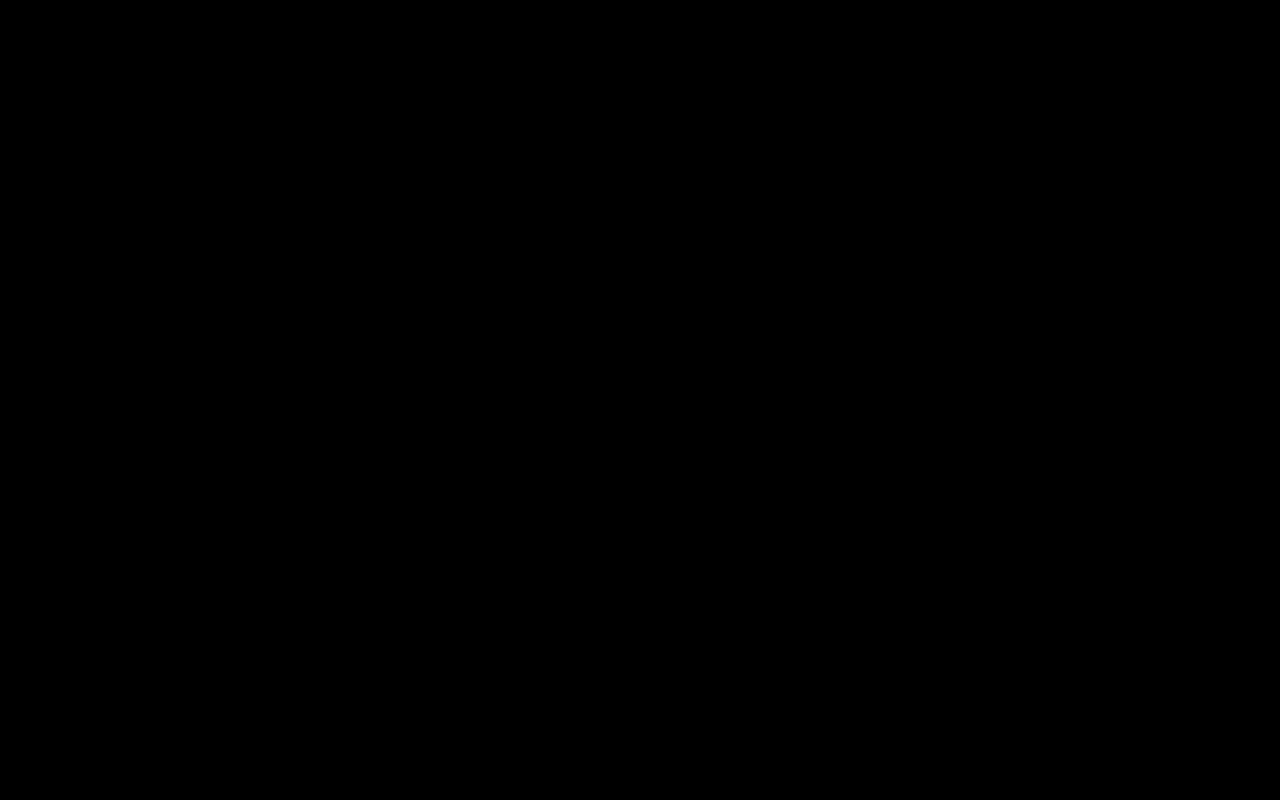
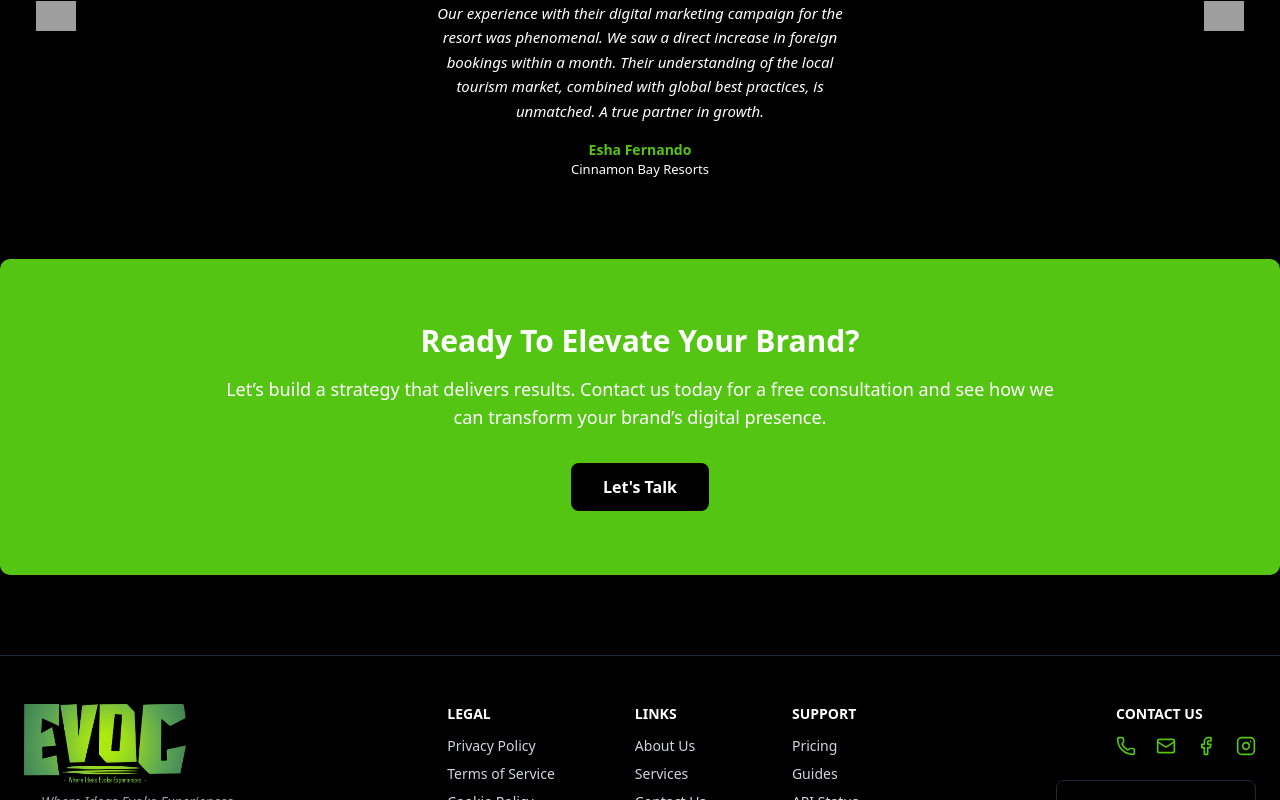
Before and after one commit to vihangamallawaarachchi2001/evoc-digitals, a Next.js app: page / in a window 1280 px wide. Shown: the part 1720-2520 px from the top of the page. Before the commit the page ends 1453 px from the top, so only its background shows below. Built offline with nearby package versions, Linux system fonts and the light colour scheme; grey boxes are pictures that could not be loaded.

Commit message:
feat: home page

```diff
--- a/app/page.tsx
+++ b/app/page.tsx
@@ -1,5 +1,8 @@
+import CTASection from "@/components/CTA";
+import Footer from "@/components/Footer";
 import Header from "@/components/Header";
 import Hero from "@/components/Hero";
+import Testimonials from "@/components/Testimonials";
 import WhyPartner from "@/components/WhyPartner";
 import Image from "next/image";
 
@@ -10,7 +13,10 @@ export default function Home() {
       <main>
         <Hero />
         <WhyPartner />
+        <Testimonials />
+        <CTASection />
       </main>
+      <Footer />
     </>
   );
 }
```
